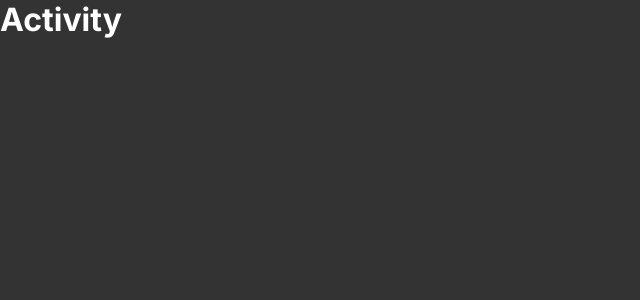
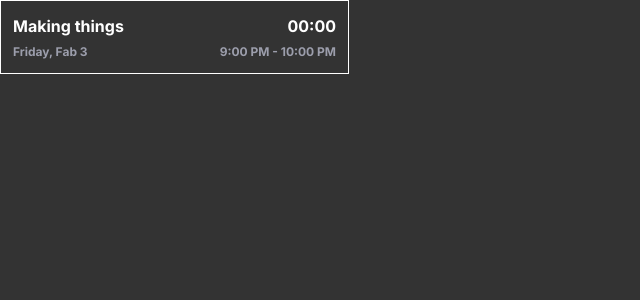
Before and after one commit to fabriciolak/activity-tracker, a React (Vite) app: page / in a window 1280 px wide. Shown: the top 300 px of the page, without its empty margins (0-640 px from the left). Built offline with nearby package versions, Linux system fonts and the light colour scheme.

Commit message:
feat: created activity component

```diff
--- a/src/components/Activity/index.tsx
+++ b/src/components/Activity/index.tsx
@@ -1,5 +1,21 @@
-export function Activity() {
+import { ActivityInfo, ActivityTitle, Container } from "./styles";
+
+interface ActivityProps {
+  title?: string
+}
+
+export function Activity({ title }: ActivityProps) {
   return (
-    <h1>Activity</h1>
+    <Container>
+      <ActivityTitle>
+        <strong>Making things</strong>
+        <span>00:00</span>
+      </ActivityTitle>
+
+      <ActivityInfo>
+        <span>Friday, Fab 3</span>
+        <span>9:00 PM - 10:00 PM</span>
+      </ActivityInfo>
+    </Container>
   )
 }
--- a/src/components/Activity/styles.ts
+++ b/src/components/Activity/styles.ts
@@ -1 +1,35 @@
 import { styled } from "@/styles"
+
+export const Container = styled('div', {
+  width: '100%',
+  maxWidth: '349px',
+  height: '74px',
+
+  display: 'flex',
+  justifyContent: 'center',
+  flexDirection: 'column',
+  gap: '8px',
+
+  p: '12px',
+  border: '1px solid'
+})
+
+export const ActivityTitle = styled('div', {
+  display: 'flex',
+  justifyContent: 'space-between',
+
+  fontWeight: '$bold',
+  fontSize: '$16',
+
+  color: '$title'
+})
+
+export const ActivityInfo = styled('div', {
+  display: 'flex',
+  justifyContent: 'space-between',
+
+  fontWeight: '$bold',
+  fontSize: '$12',
+
+  color: '$subtitle'
+})
--- /dev/null
+++ b/src/components/CreateActivity/styles.ts
@@ -0,0 +1,70 @@
+import { styled } from "@/styles";
+
+export const Container = styled('div', {
+  width: '100%',
+  maxWidth: '349px',
+  height: '74px',
+
+  display: 'flex',
+  justifyContent: 'space-between',
+  flexDirection: 'column',
+  gap: '8px',
+
+  p: '12px',
+})
+
+export const ActivityTitle = styled('div', {
+  display: 'flex',
+  justifyContent: 'space-between',
+  alignItems: 'center'
+})
+
+export const ActivityInput = styled('input', {
+  fontWeight: '$bold',
+  fontSize: '$16',
+
+  color: '$subtitle',
+
+  border: 'none',
+  outline: 'none',
+  background: 'transparent',
+})
+
+export const ActivityInfo = styled('div', {
+  display: 'flex',
+  justifyContent: 'flex-start',
+  alignItems: 'center',
+
+  fontWeight: '$bold',
+  fontSize: '$12',
+
+  color: '$subtitle'
+})
+
+export const ActivityButton = styled('button', {
+  size: '24px',
+
+  display: 'flex',
+  justifyContent: 'center',
+  alignItems: 'center',
+
+  color: '$white',
+
+  br: '$rounded-full',
+  border: 'none',
+  outline: 'none',
+
+  variants: {
+    type: {
+      new: {
+        backgroundColor: '$green'
+      },
+      pause: {
+        backgroundColor: '$yellow'
+      },
+      stop: {
+        backgroundColor: '$red'
+      },
+    }
+  }
+})
```
Also changed, not shown: src/components/CreateActivity/index.tsx (added, +18 -0 lines).
